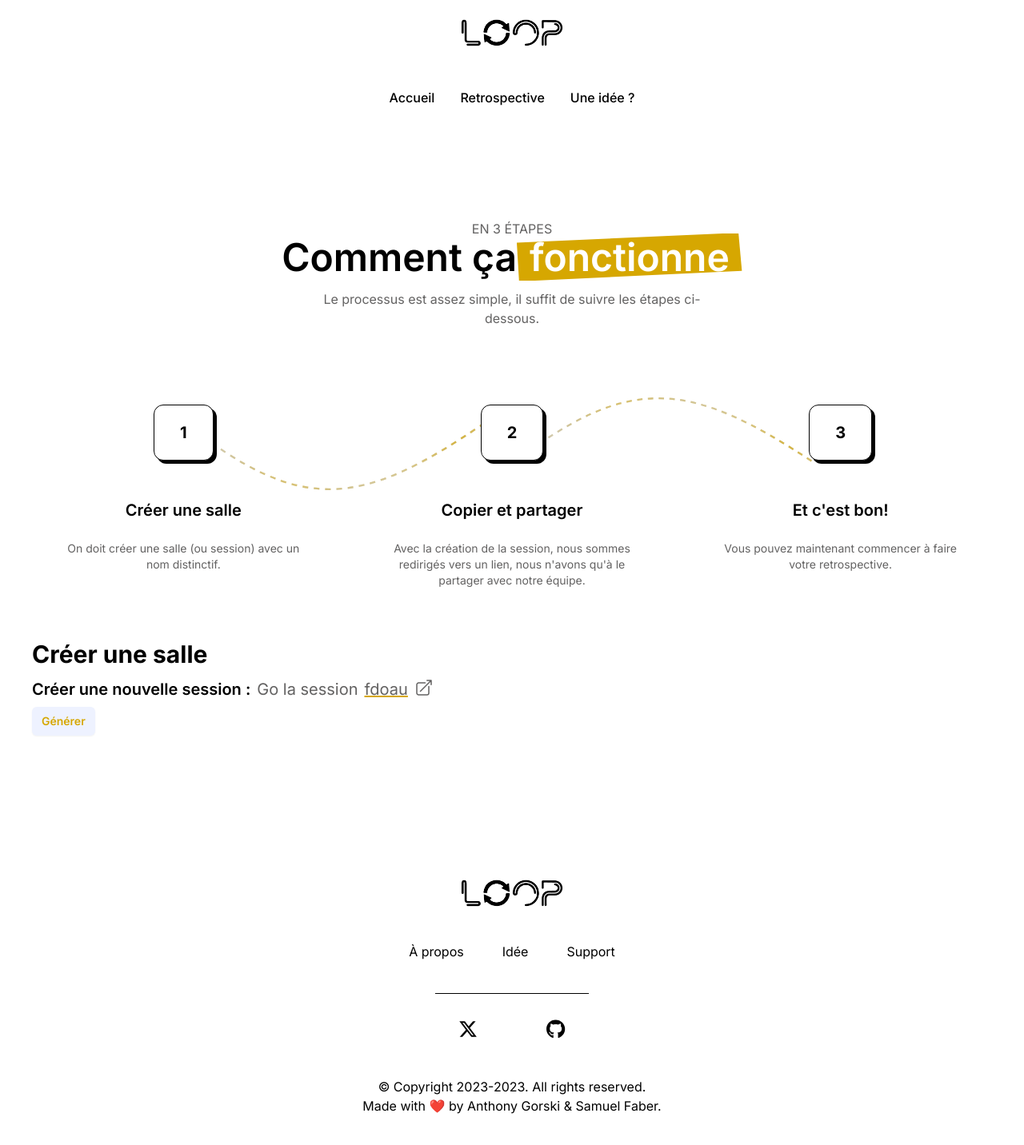
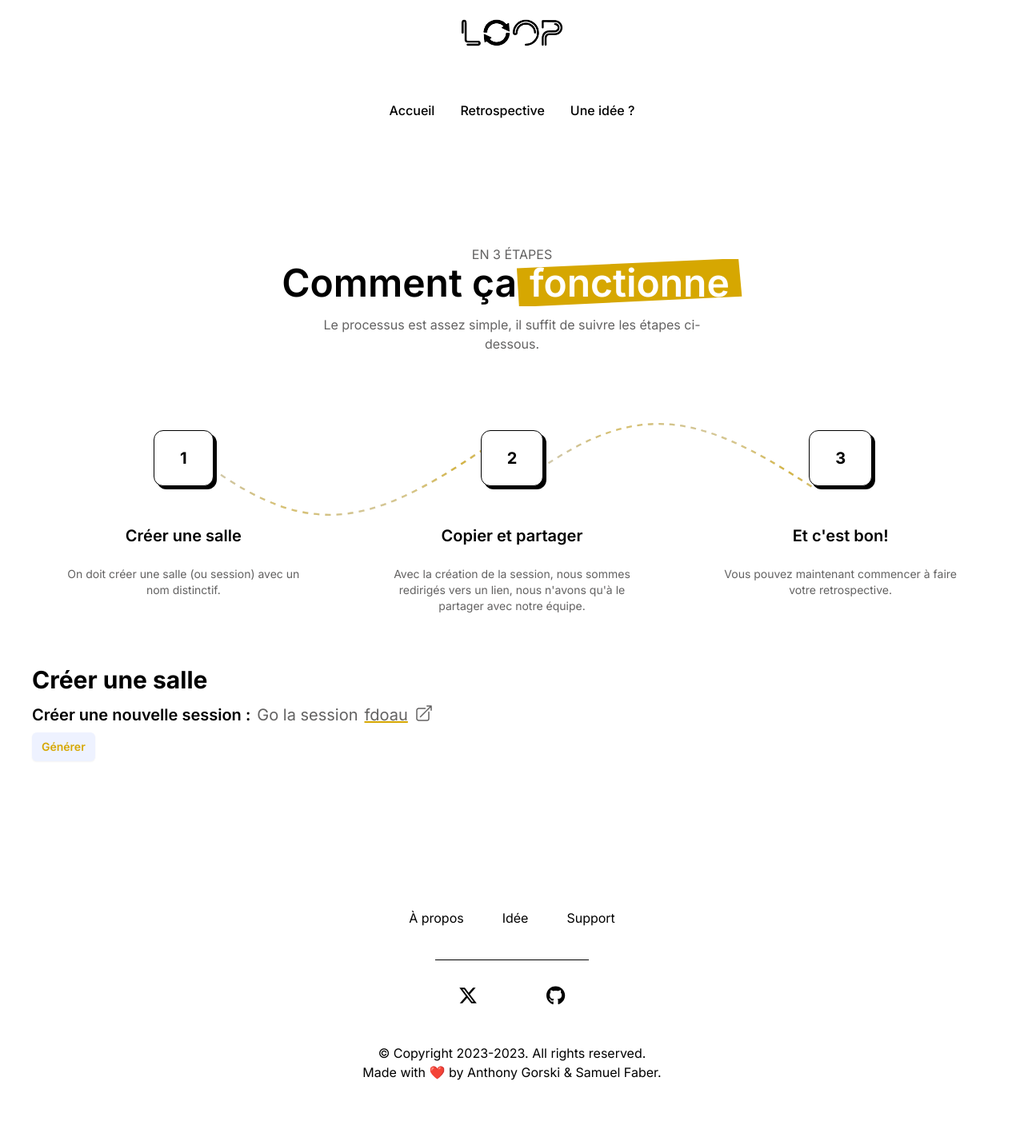
Before and after one commit to GorskiAnthony/retro-wcs, a Next.js app: page /retro in a window 1280 px wide. Shown: the top 1432 px of the page at 80% size. Built offline with nearby package versions, Linux system fonts and the light colour scheme.

Commit message:
update css remove dark theme

```diff
--- a/src/app/globals.css
+++ b/src/app/globals.css
@@ -14,8 +14,4 @@
 		--background-start-rgb: rgb(214, 219, 220);
 		--background-end-rgb: rgb(0, 0, 0);
 	}
-
-	html {
-		background-color: var(--background-end-rgb);
-	}
 }
--- a/src/components/Columns/columns.module.css
+++ b/src/components/Columns/columns.module.css
@@ -1,5 +1,5 @@
 .container {
-	@apply flex flex-col pb-5;
+	@apply flex-col pb-5;
 }
 
 .column {
@@ -16,12 +16,12 @@
 
 .button {
 	@apply rounded-md m-2 p-2 border-dashed border-2 border-gray-500 self-center hover:bg-gray-300 hover:text-white hover:border-white;
-	background-color: var(--background-end-rgb);
+	background-color: var(--foreground-rgb);
 }
 
 .card {
 	@apply flex flex-col justify-between rounded-md m-2 p-2 border-2;
-	background-color: var(--background-end-rgb);
+	background-color: var(--foreground-rgb);
 }
 
 .ul {
@@ -30,5 +30,5 @@
 
 .ul li {
 	@apply flex justify-between p-2;
-	color: var(--foreground-rgb);
+	color: var(--background-end-rgb);
 }
--- a/src/components/Footer/footer.tsx
+++ b/src/components/Footer/footer.tsx
@@ -1,5 +1,4 @@
 import Link from "next/link";
-import Image from "next/image";
 
 import style from "./footer.module.css";
 
@@ -26,17 +25,6 @@
 		<footer className={style.footer}>
 			<div className="py-16 mx-auto w-full max-w-7xl px-5 md:px-10">
 				<div className="flex-col flex items-center">
-					<a
-						href="#"
-						className="mb-8 inline-block max-w-full text-black"
-					>
-						<Image
-							src="/logo.png"
-							width={128}
-							height={64}
-							alt="logo"
-						/>
-					</a>
 					<div className="text-center font-semibold max-[991px]: max-[991px]:py-1">
 						{links.map((link) => (
 							<Link
--- a/src/components/Links/links.module.css
+++ b/src/components/Links/links.module.css
@@ -1,5 +1,4 @@
 .navbar {
-	background-color: var(--background-start-rgb);
 	color: var(--foreground-rgb);
 
 	@apply flex justify-around py-5;
--- a/src/components/Links/page.tsx
+++ b/src/components/Links/page.tsx
@@ -67,7 +67,7 @@
 				id="navbar-default"
 			>
 				<div className="mx-5">
-					<ul className="font-medium flex flex-col p-4 md:p-0 mt-4 border border-gray-100 rounded-lg bg-gray-50 md:flex-row md:space-x-8 md:mt-0 md:border-0 md:bg-white dark:bg-gray-800 md:dark:bg-gray-900 dark:border-gray-700 ">
+					<ul className="font-medium flex flex-col p-4 md:px-5 mt-4 border border-gray-100 rounded-lg bg-gray-50 md:flex-row md:space-x-8 md:mt-0 md:border-0 md:bg-white">
 						{links.map((link) => (
 							<li key={link.id} className="py-2">
 								<Link
```
